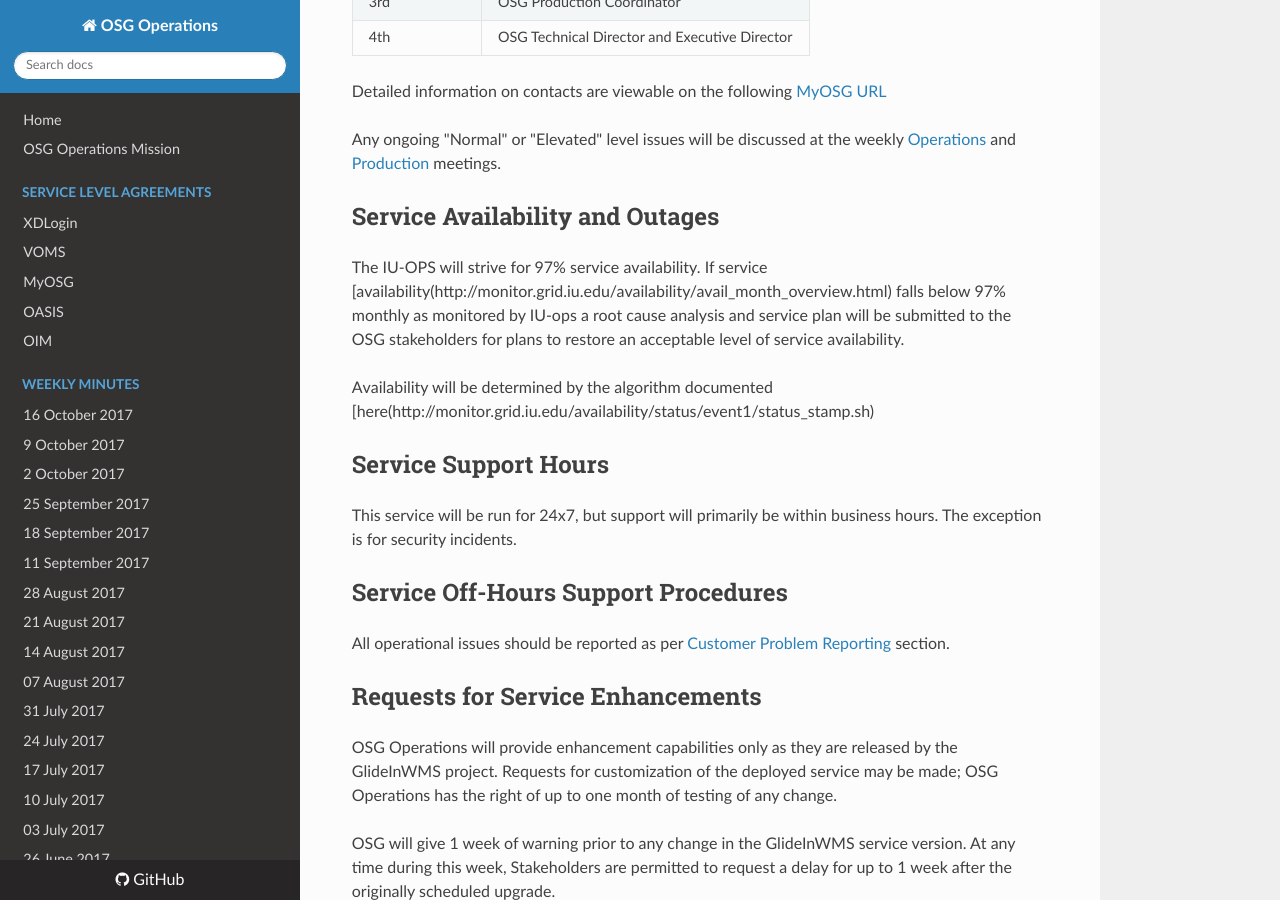
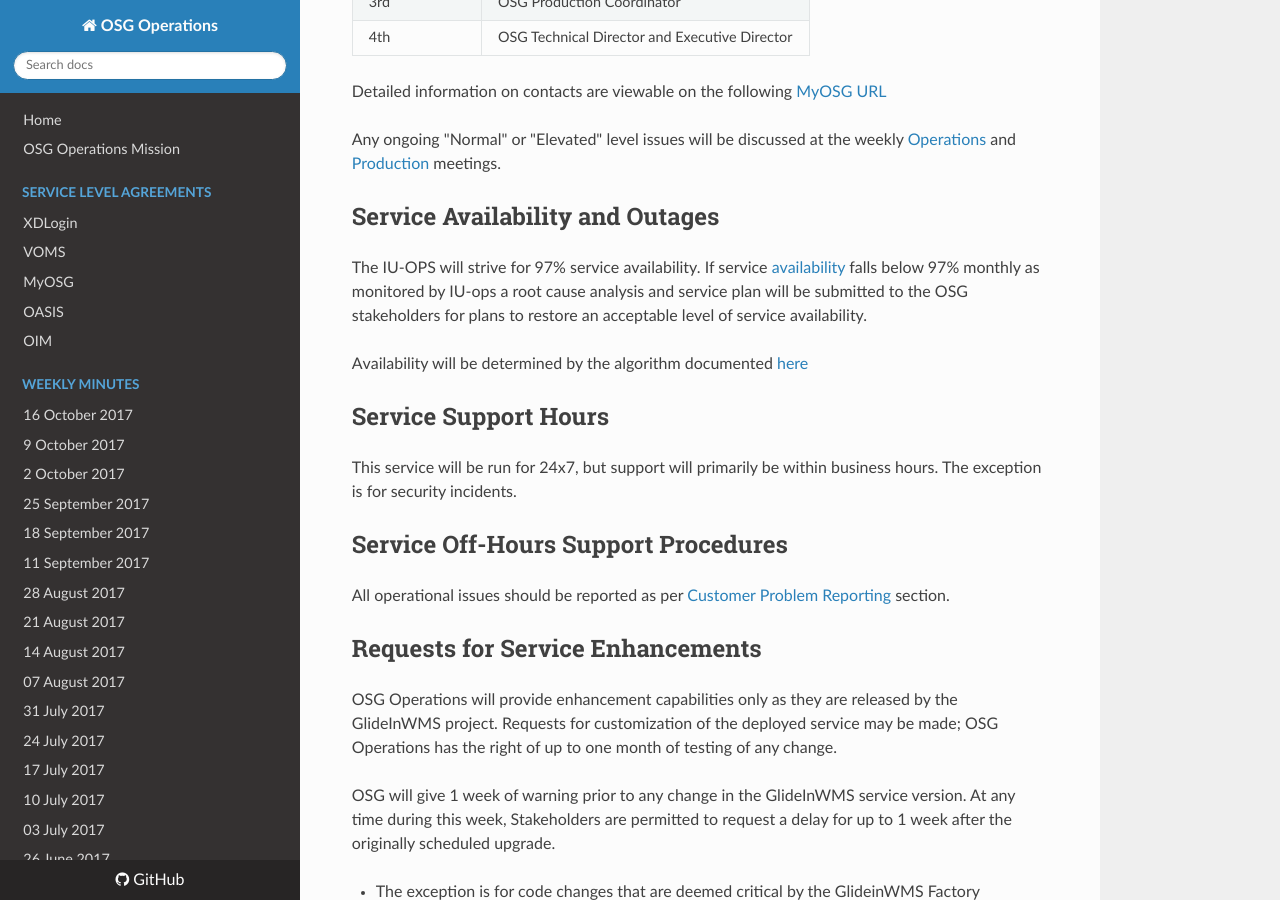
Before and after one commit to osg-htc/operations, an MkDocs documentation site: the page built from docs/SLA/event.md, in a window 1280 px wide and 900 px high, scrolled down 1743 px. Built offline with MkDocs 1.6.1, drawn with Linux system fonts in a browser that asks for light colours; nearby versions of some CDN libraries; old or Windows-style settings are respelled for this version of MkDocs.

Commit message:
Update event.md

```diff
--- a/docs/SLA/event.md
+++ b/docs/SLA/event.md
@@ -59,10 +59,10 @@ Detailed information on contacts are viewable on the following [MyOSG URL](https
 Any ongoing "Normal" or "Elevated" level issues will be discussed at the weekly [Operations](https://github.com/opensciencegrid/operations/tree/master/docs/WeeklyMinutes) and [Production](https://github.com/opensciencegrid/production/tree/master/docs/WeeklyMinutes) meetings.
 
 ## Service Availability and Outages
-The IU-OPS will strive for 97% service availability. If service [availability(http://monitor.grid.iu.edu/availability/avail_month_overview.html)
+The IU-OPS will strive for 97% service availability. If service [availability](http://monitor.grid.iu.edu/availability/avail_month_overview.html)
 falls below 97% monthly as monitored by IU-ops a root cause analysis and service plan will be submitted to the OSG stakeholders for plans to restore an acceptable level of service availability.
 
-Availability will be determined by the algorithm documented [here(http://monitor.grid.iu.edu/availability/status/event1/status_stamp.sh)
+Availability will be determined by the algorithm documented [here](http://monitor.grid.iu.edu/availability/status/event1/status_stamp.sh)
 
 ## Service Support Hours
 This service will be run for 24x7, but support will primarily be within business hours. The exception is for security incidents.
```
